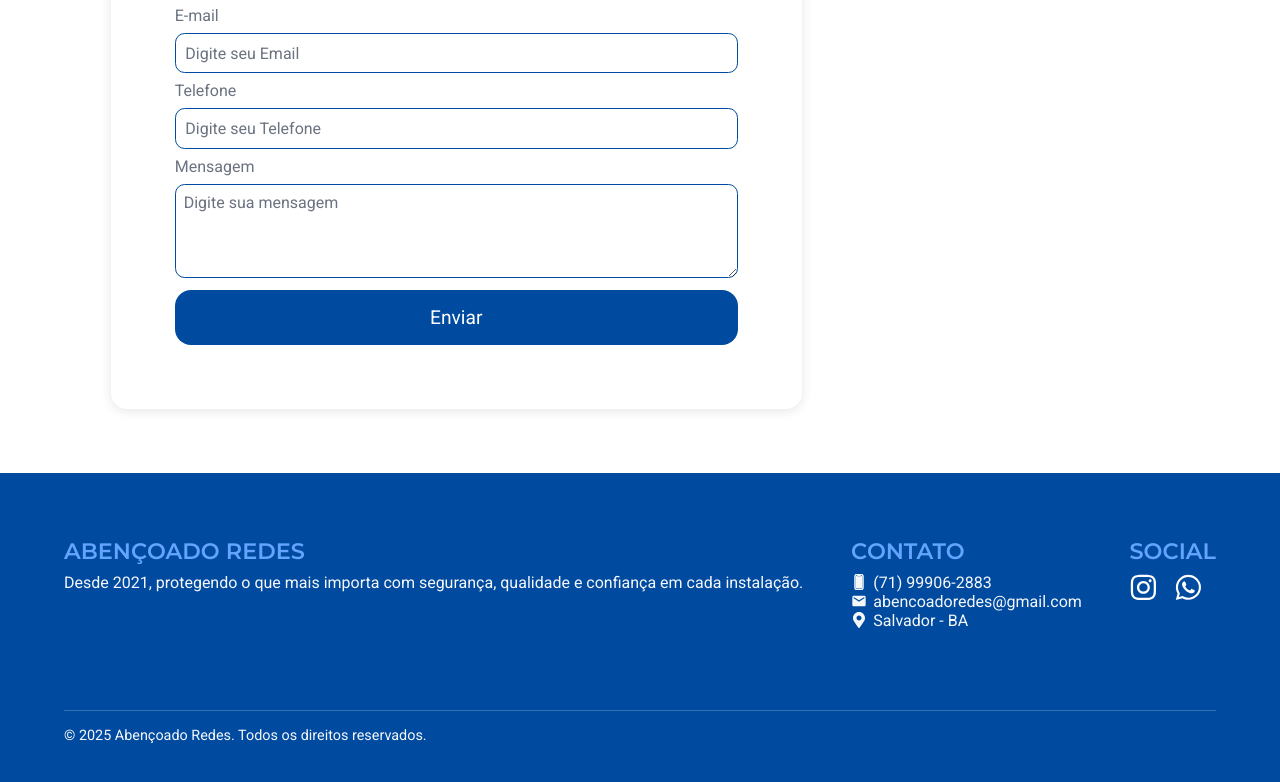
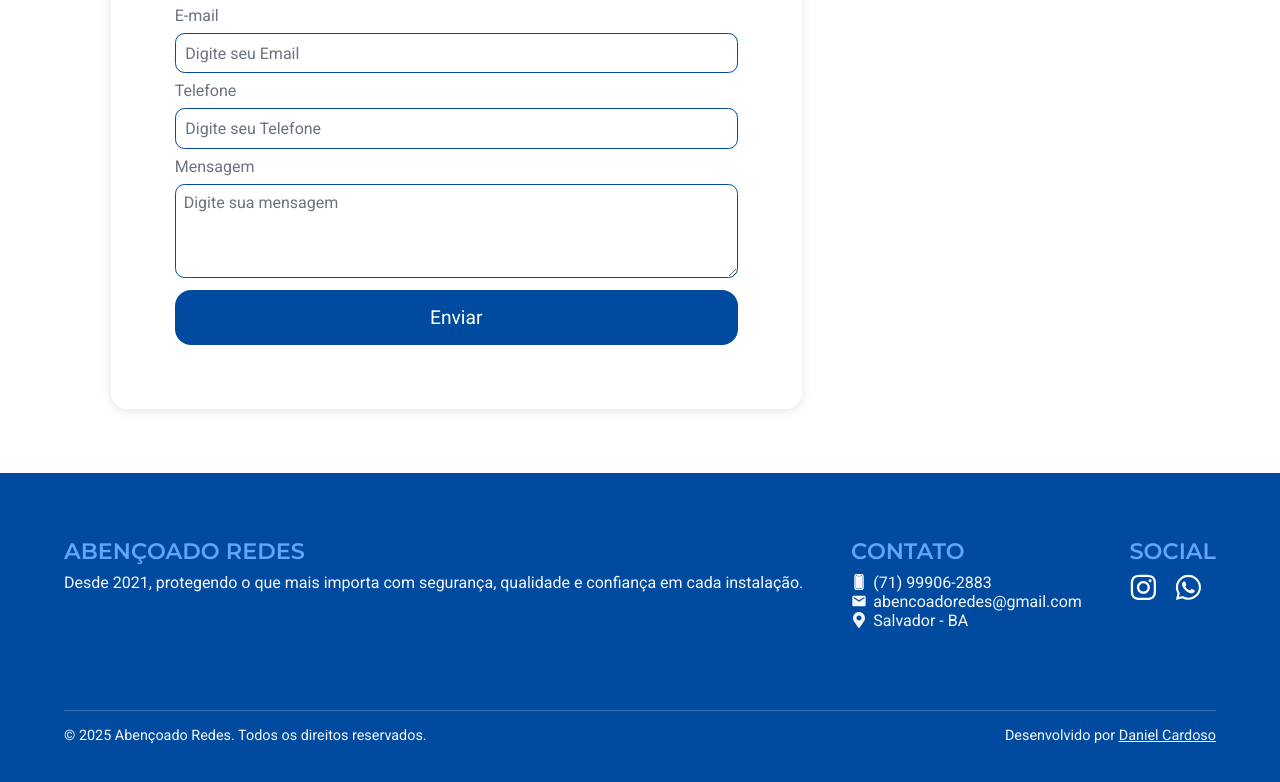
Before and after one commit to Danielcard99/ABENCOADOREDES2025, a React (Vite) app in the folder frontend/: page /contact in a window 1280 px wide. Shown: the part 441-1223 px from the top of the page. Built offline with nearby package versions, Linux system fonts and the light colour scheme.

Commit message:
feat: Added the website developer to the footer

```diff
--- a/frontend/src/components/Footer/Footer.tsx
+++ b/frontend/src/components/Footer/Footer.tsx
@@ -50,10 +50,21 @@ const Footer: React.FC = () => {
         </div>
       </div>
 
-      <div>
-        <p className={styles.copy}>
+      <div className={styles.copy}>
+        <p>
           © {new Date().getFullYear()} Abençoado Redes. Todos os direitos
           reservados.
+        </p>
+
+        <p className={styles.dev}>
+          Desenvolvido por{" "}
+          <a
+            href="https://github.com/Danielcard99"
+            target="_blank"
+            rel="noreferrer"
+          >
+            Daniel Cardoso
+          </a>
         </p>
       </div>
     </footer>
```
